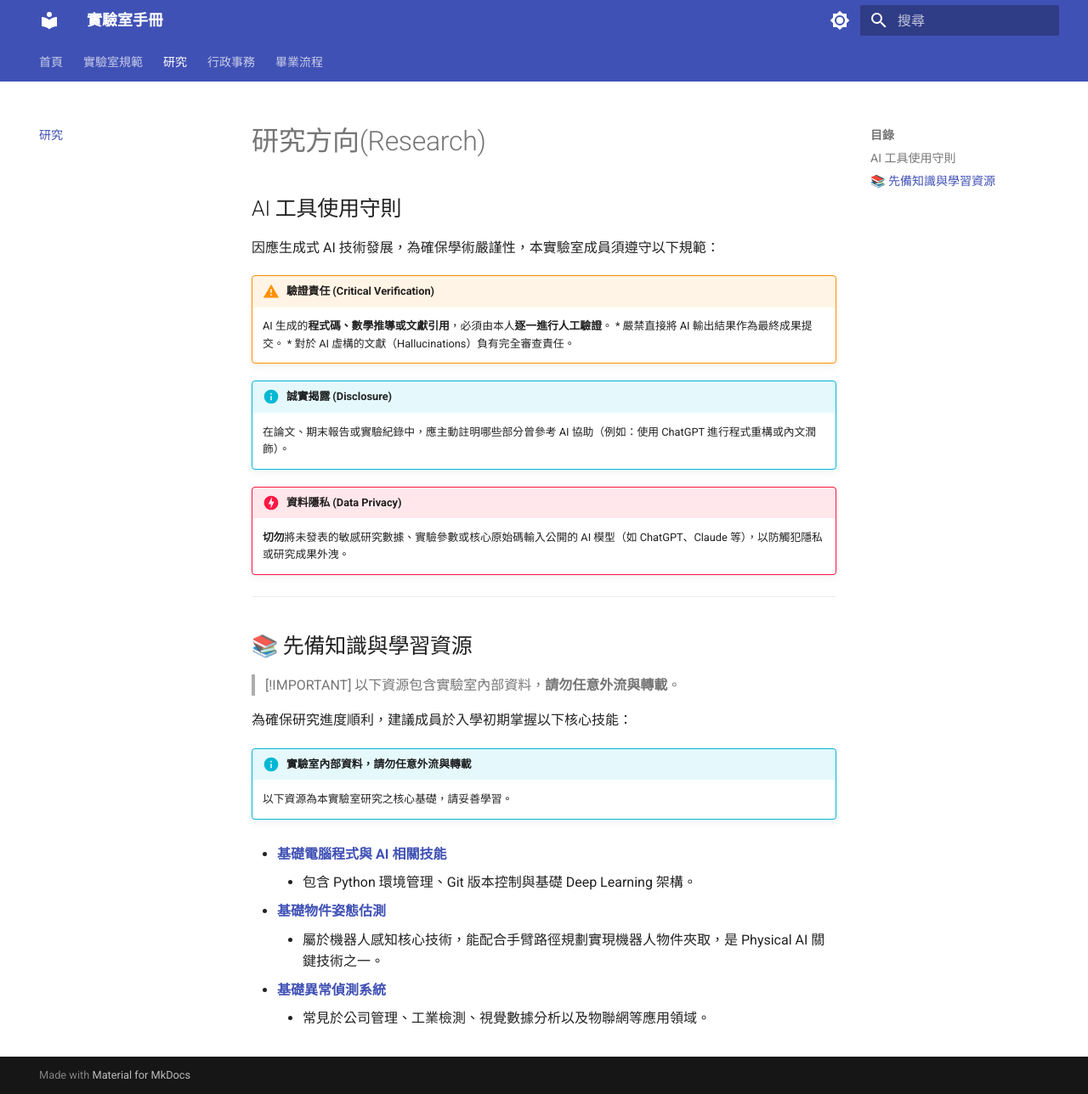
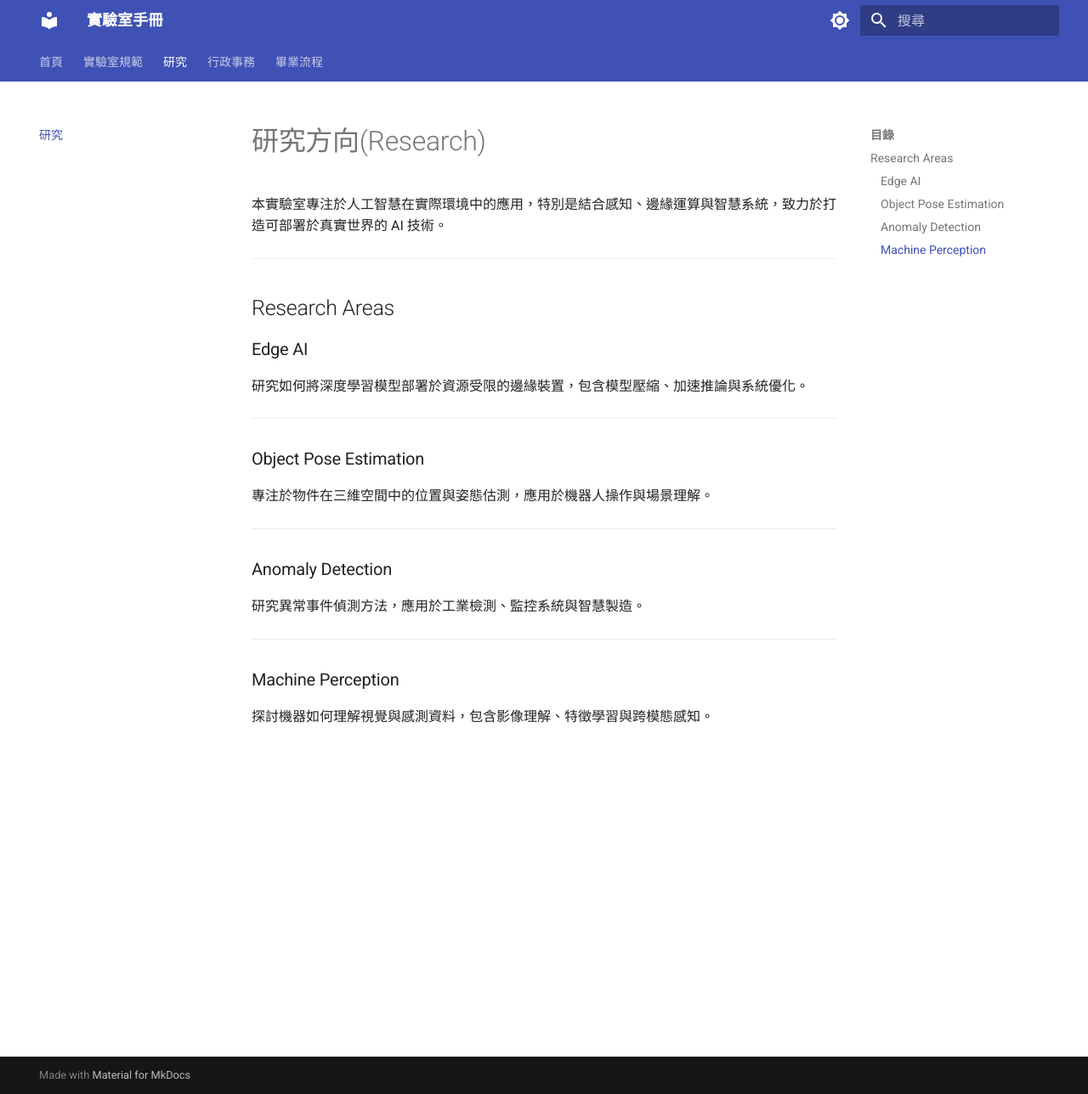
Before and after one commit to Ewz9/lab_handbook, an MkDocs documentation site: the page built from docs/research.md, in a window 1280 px wide and 1288 px high. Shown: the whole window at 85% size. Built offline with MkDocs 1.6.1 and Material for MkDocs 9.7.7, drawn with Linux system fonts in a browser that asks for light colours.

Commit message:
Update research.md

```diff
--- a/docs/research.md
+++ b/docs/research.md
@@ -1,35 +1,25 @@
 # 研究方向(Research)
 
-## AI 工具使用守則
-因應生成式 AI 技術發展，為確保學術嚴謹性，本實驗室成員須遵守以下規範：
-
-!!! warning "驗證責任 (Critical Verification)"
-    AI 生成的**程式碼、數學推導或文獻引用**，必須由本人**逐一進行人工驗證**。
-    * 嚴禁直接將 AI 輸出結果作為最終成果提交。
-    * 對於 AI 虛構的文獻（Hallucinations）負有完全審查責任。
-
-!!! info "誠實揭露 (Disclosure)"
-    在論文、期末報告或實驗紀錄中，應主動註明哪些部分曾參考 AI 協助（例如：使用 ChatGPT 進行程式重構或內文潤飾）。
-
-!!! danger "資料隱私 (Data Privacy)"
-    **切勿**將未發表的敏感研究數據、實驗參數或核心原始碼輸入公開的 AI 模型（如 ChatGPT、Claude 等），以防觸犯隱私或研究成果外洩。
+本實驗室專注於人工智慧在實際環境中的應用，特別是結合感知、邊緣運算與智慧系統，致力於打造可部署於真實世界的 AI 技術。
 
 ---
 
-## 📚 先備知識與學習資源
-> [!IMPORTANT]
-> 以下資源包含實驗室內部資料，**請勿任意外流與轉載**。
+## Research Areas
 
-為確保研究進度順利，建議成員於入學初期掌握以下核心技能：
+### Edge AI
+研究如何將深度學習模型部署於資源受限的邊緣裝置，包含模型壓縮、加速推論與系統優化。
 
-!!! info "實驗室內部資料，請勿任意外流與轉載"
-    以下資源為本實驗室研究之核心基礎，請妥善學習。
+---
 
-* **[基礎電腦程式與 AI 相關技能](https://github.com/Ewz9/Mentor_grad_students)**
-    * 包含 Python 環境管理、Git 版本控制與基礎 Deep Learning 架構。
+### Object Pose Estimation
+專注於物件在三維空間中的位置與姿態估測，應用於機器人操作與場景理解。
 
-* **[基礎物件姿態估測](https://drive.google.com/file/d/1ztCUupH_fjHEj1lQiCwzVfoZXpqBcPZJ/view?usp=sharing)**
-    * 屬於機器人感知核心技術，能配合手臂路徑規劃實現機器人物件夾取，是 Physical AI 關鍵技術之一。
+---
 
-* **[基礎異常偵測系統](https://drive.google.com/file/d/1l_m5SXQI8uu1zjCE2AO3EUjFUm0-A_1e/view?usp=sharing)**
-    * 常見於公司管理、工業檢測、視覺數據分析以及物聯網等應用領域。
+### Anomaly Detection
+研究異常事件偵測方法，應用於工業檢測、監控系統與智慧製造。
+
+---
+
+### Machine Perception
+探討機器如何理解視覺與感測資料，包含影像理解、特徵學習與跨模態感知。
```
